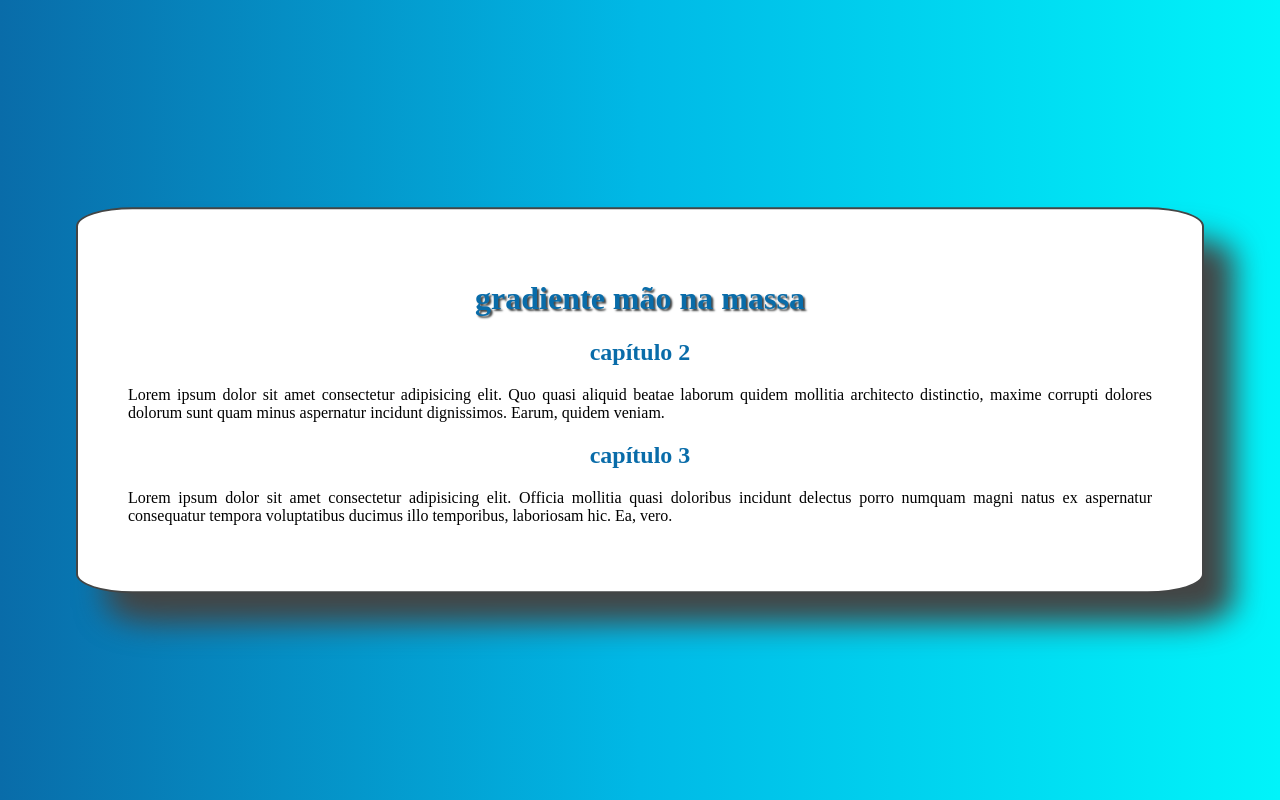
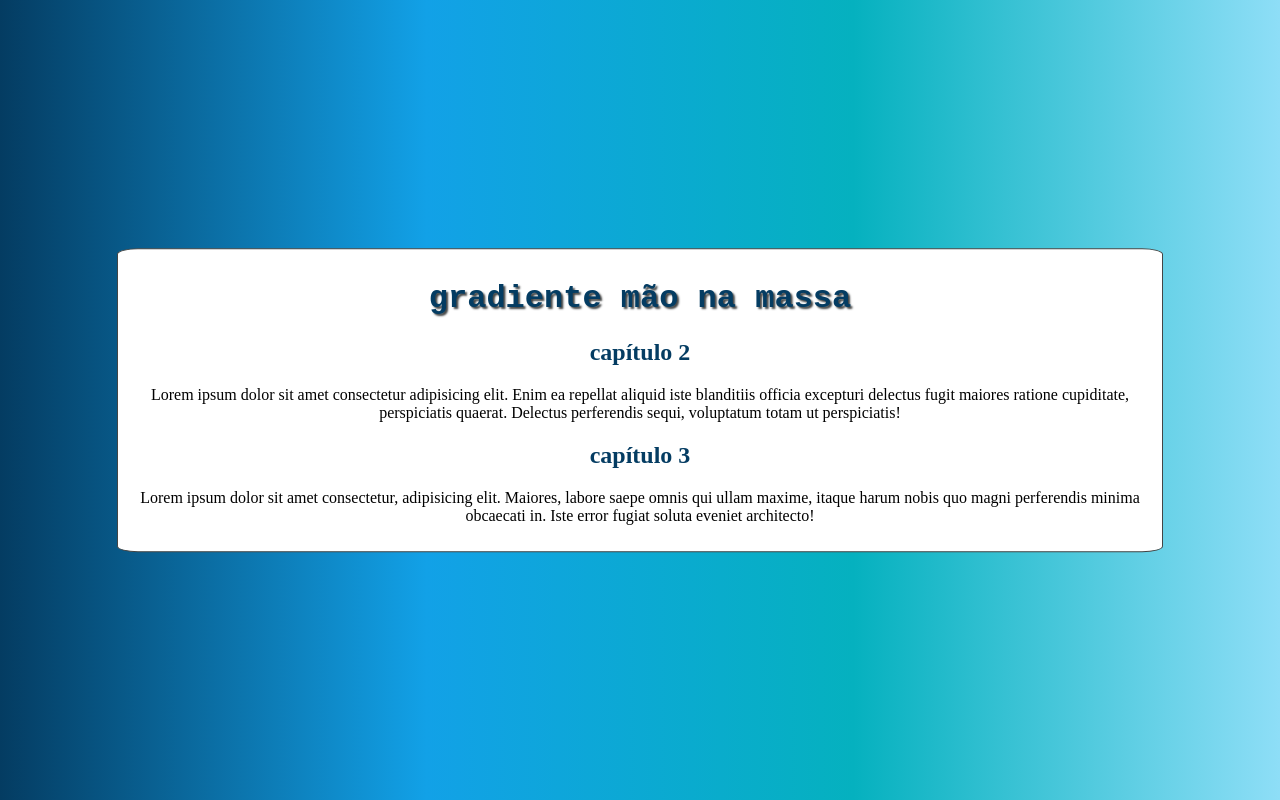
Before and after one commit to fill1970/CSW-CC1N, a plain HTML site: page aula12/index.html in a window 1280 px wide. Drawn offline with Linux system fonts and the light colour scheme.

Commit message:
Add files via upload

```diff
--- /dev/null
+++ b/aula12/css/style.css
@@ -0,0 +1,35 @@
+/*style.css*/
+@charset "utf-8";
+/*comentário aqui é diferente*/
+/*estilos definidos para a minha página*/
+
+h1{
+    font-family: 'Courier New', Courier, monospace;
+    text-align: center;
+    color: #043C62;
+    text-shadow: 2px 2px 2px #434545;
+}
+h2{
+    color: #043C62;
+    text-align: center;
+
+}
+body{
+    background-image: linear-gradient(90deg,#043C62,#12a1e7,#05b1bf,#8edef7);
+}
+p{
+    text-align: justify;
+    text-align: center;
+}
+main{
+    background-color: white;
+    width: 80%;
+    position: absolute;
+    top: 50%;
+    left: 50%;
+    transform: translate(-50%,-50%);
+    border-radius: 2%;
+    padding: 10px;
+    box-shadow: 30px, 30px, 30px #434545;
+    border: 1px solid #434545;
+}
--- a/aula12/index.html
+++ b/aula12/index.html
@@ -1,72 +1,25 @@
 <!DOCTYPE html>
 <html lang="pt-br">
-
 <head>
     <meta charset="UTF-8">
-    <meta http-equiv="X-UA-Compatible" content="IE=edge">
     <meta name="viewport" content="width=device-width, initial-scale=1.0">
     <title>aula12</title>
-    <style>
-        body {
-            background-image: linear-gradient(90deg, #096CA9, #00B9E6,#00F4FA);
-        }
-
-        h1 {
-            color: #096CA9;
-            text-align: center;
-            text-shadow: 2px 2px 2px #434545;
-
-        }
-        p{
-            text-align: justify;
-        }
-        main{
-            background-color: white;
-            width: 80%;
-            position: absolute;
-            top: 50%;
-            left: 50%;
-
-            transform:translate(-50%, -50%) ;
-            border-radius: 5%;
-            padding: 50px;
-            box-shadow: 30px 30px 30px #434545;
-            border: 2px solid #434545;
-          }
-          h2{
-            color: #096CA9 ;
-            text-align: center;
-             ;
-
-          }
-    </style>
+    <link rel="stylesheet" href="../aula12/css/style.css">
 </head>
-
 <body>
     <main>
         <h1>gradiente mão na massa</h1>
-        <h2>capítulo 2 </h2>
+        <h2>capítulo 2</h2>
 
-        <p>Lorem ipsum dolor sit amet consectetur adipisicing elit.
-            Quo quasi aliquid beatae laborum
-            quidem mollitia architecto distinctio,
-            maxime corrupti dolores dolorum sunt quam minus aspernatur incidunt dignissimos.
-            Earum, quidem veniam.</p>
+        <p>
+            Lorem ipsum dolor sit amet consectetur adipisicing elit. Enim ea repellat aliquid
+           iste blanditiis officia excepturi delectus fugit maiores ratione cupiditate, perspiciatis
+           quaerat. Delectus perferendis sequi, voluptatum totam ut perspiciatis!
+        </p>
 
         <h2>capítulo 3</h2>
-
-        <p>Lorem ipsum dolor sit amet consectetur adipisicing elit.
-            Officia mollitia quasi doloribus incidunt delectus porro
-            numquam magni natus ex aspernatur consequatur tempora
-            voluptatibus ducimus illo temporibus,
-            laboriosam hic. Ea, vero.
-        </p>
-
-
+        <p>Lorem ipsum dolor sit amet consectetur, adipisicing elit. Maiores, labore saepe omnis qui ullam maxime, itaque harum nobis quo magni perferendis minima obcaecati in. Iste error fugiat soluta eveniet architecto!</p>
     </main>
 
-
-
 </body>
-
 </html>
```
